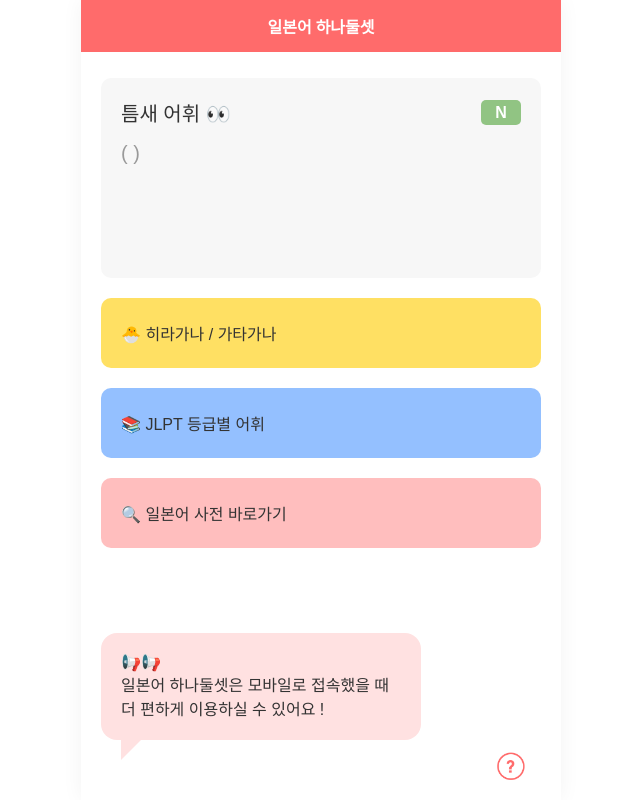
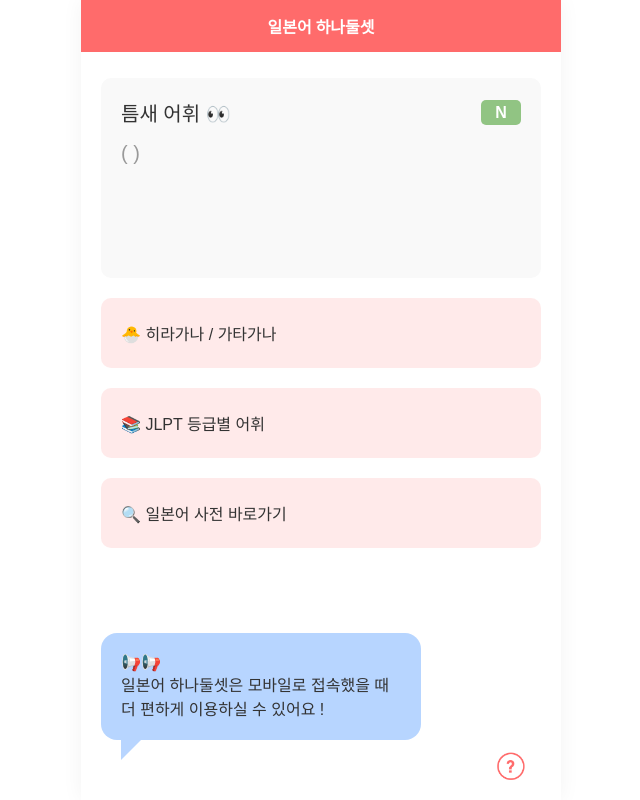
Before and after one commit to deeun/jap-vocab, a Next.js app: page / in a window 1280 px wide. Shown: the whole page, without its empty margins (319-959 px from the left). Built offline with nearby package versions, Linux system fonts and the light colour scheme; no server answers; a web font is replaced by a local one.

Commit message:
Add: 배경색 통일

```diff
--- a/package.json
+++ b/package.json
@@ -1,6 +1,6 @@
 {
   "name": "jap-vocab",
-  "version": "0.1.1",
+  "version": "0.1.2",
   "private": true,
   "scripts": {
     "dev": "next dev",
--- a/src/app/jlpt/page.module.css
+++ b/src/app/jlpt/page.module.css
@@ -12,23 +12,29 @@
     align-items: center;
     justify-content: center;
     width: 50%;
+    background-color: #FFF4F5;
 }
 
-.bg__all {
-    background-color: rgba(255, 246, 126, 0.3);
-}
-.bg__one {
-    background-color: rgba(202, 244, 255, 0.5);
-}
-.bg__two {
-    background-color: rgba(205, 250, 219, 0.6);
-}
-.bg__three {
-    background-color: rgba(255, 128, 128, 0.1);
-}
-.bg__four {
-    background-color: rgba(255, 214, 165, 0.5);
-}
-.bg__five {
-    background-color: rgba(246, 253, 195, 0.7);
-}
+/*.bg__all {*/
+/*    background-color: rgba(255, 246, 126, 0.3);*/
+/*}*/
+/*.bg__one {*/
+/*    background-color: rgba(202, 244, 255, 0.5);*/
+/*    background-color: rgba(255, 246, 126, 0.3);*/
+/*}*/
+/*.bg__two {*/
+/*    background-color: rgba(205, 250, 219, 0.6);*/
+/*    background-color: rgba(255, 246, 126, 0.3);*/
+/*}*/
+/*.bg__three {*/
+/*    background-color: rgba(255, 128, 128, 0.1);*/
+/*    background-color: rgba(255, 246, 126, 0.3);*/
+/*}*/
+/*.bg__four {*/
+/*    background-color: rgba(255, 214, 165, 0.5);*/
+/*    background-color: rgba(255, 246, 126, 0.3);*/
+/*}*/
+/*.bg__five {*/
+/*    background-color: rgba(246, 253, 195, 0.7);*/
+/*    background-color: rgba(255, 246, 126, 0.3);*/
+/*}*/
--- a/src/app/page.module.css
+++ b/src/app/page.module.css
@@ -4,16 +4,19 @@
     margin: 0 auto;
     padding: 68px 20px;
 }
-.bg__one {
-    /*background-color: #FFE162;*/
-    background-color: rgba(255, 217, 61, 0.8);
-}
-.bg__two {
-    /*background-color: #378CE7;*/
-    background-color: rgba(77, 150, 255, 0.6);
-}
-.bg__three {
-    background-color: rgba(255, 174, 174, 0.8);
+/*.bg__one {*/
+/*    !*background-color: #FFE162;*!*/
+/*    background-color: rgba(255, 217, 61, 0.8);*/
+/*}*/
+/*.bg__two {*/
+/*    !*background-color: #378CE7;*!*/
+/*    background-color: rgba(77, 150, 255, 0.6);*/
+/*}*/
+/*.bg__three {*/
+/*    background-color: rgba(255, 174, 174, 0.8);*/
+/*}*/
+.bg__gray {
+    background-color: #DFDFE5;
 }
 .main__card {
     margin-top: 20px;
@@ -23,11 +26,13 @@
     cursor: pointer;
     display: flex;
     align-items: center;
+    background-color: rgba(255,184,184, 0.3);
+    /*background-color: #FFE1E1;*/
 }
 
 .main__card_word {
     margin-top: 10px;
-    background-color: #F7F7F7;
+    background-color: #F9F9F9;
     padding: 20px;
     border-radius: 10px;
     min-height: 200px;
@@ -81,14 +86,16 @@
 .main__mobile_recommended {
     padding: 20px 20px;
     width: 320px;
-    background-color: #FFE1E1;
+    /*background-color: #E4F7DF;*/
+    /*background-color: rgba(255, 217, 61, 0.4);*/
+    background-color: rgba(77, 150, 255, 0.4);
     border-radius: 16px;
 }
 .main__mobile_recommended_balloon {
     width: 0;
     height: 0;
     border-right: 20px solid transparent;
-    border-top: 20px solid #FFE1E1;;
+    border-top: 20px solid rgba(77, 150, 255, 0.4);
     position: relative;
     left: 20px;
 }
@@ -131,3 +138,8 @@
         display: none;
     }
 }
+@media (max-height: 720px) {
+    .main__mobile_recommended__wrap {
+        display: none;
+    }
+}
```
Also changed, not shown: src/app/info/page.module.css (+5 -2 lines), src/app/info/page.tsx (+4 -3 lines), public/img/bear.jpeg (added).
